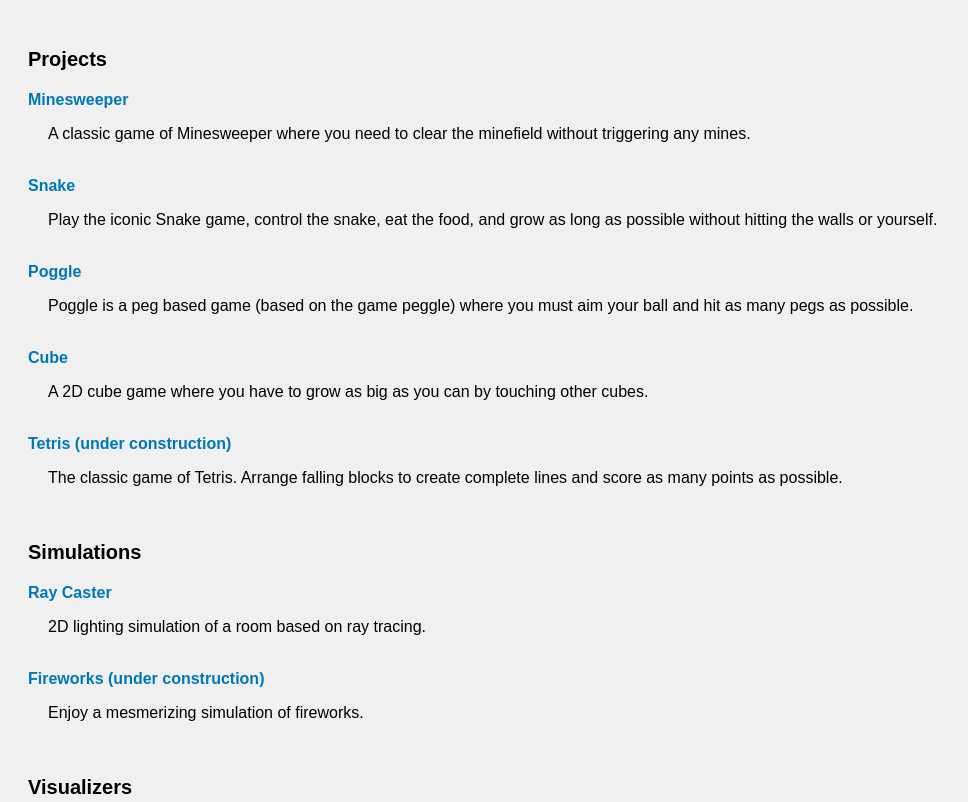
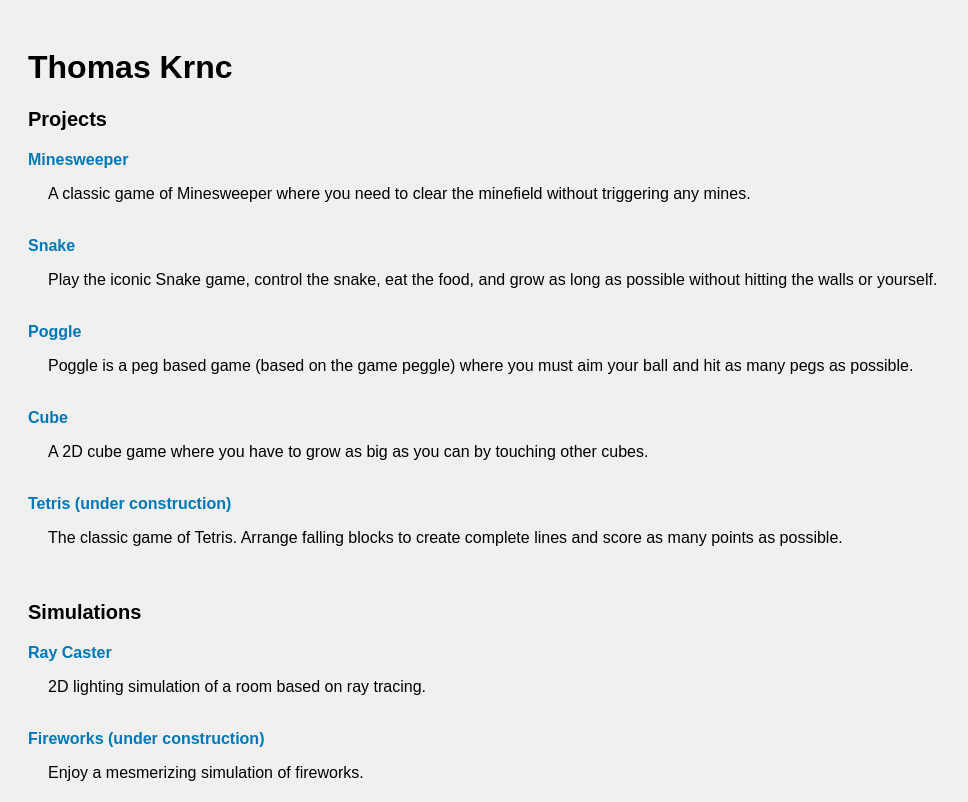
Before and after one commit to krncy/Projects, a plain HTML site: page Landing.html in a window 1280 px wide. Shown: the top 802 px of the page, without its empty margins (0-968 px from the left). Drawn offline with Linux system fonts and the light colour scheme.

Commit message:
Update Landing.html

```diff
--- a/Landing.html
+++ b/Landing.html
@@ -25,6 +25,7 @@
     </style>
 </head>
 <body>
+	<h1>Thomas Krnc</h3>
     <h3>Projects</h3>
     <a class="project link" href="./Minesweeper.html">Minesweeper</a>
     <p class="description">A classic game of Minesweeper where you need to clear the minefield without triggering any mines.</p><br>
```
